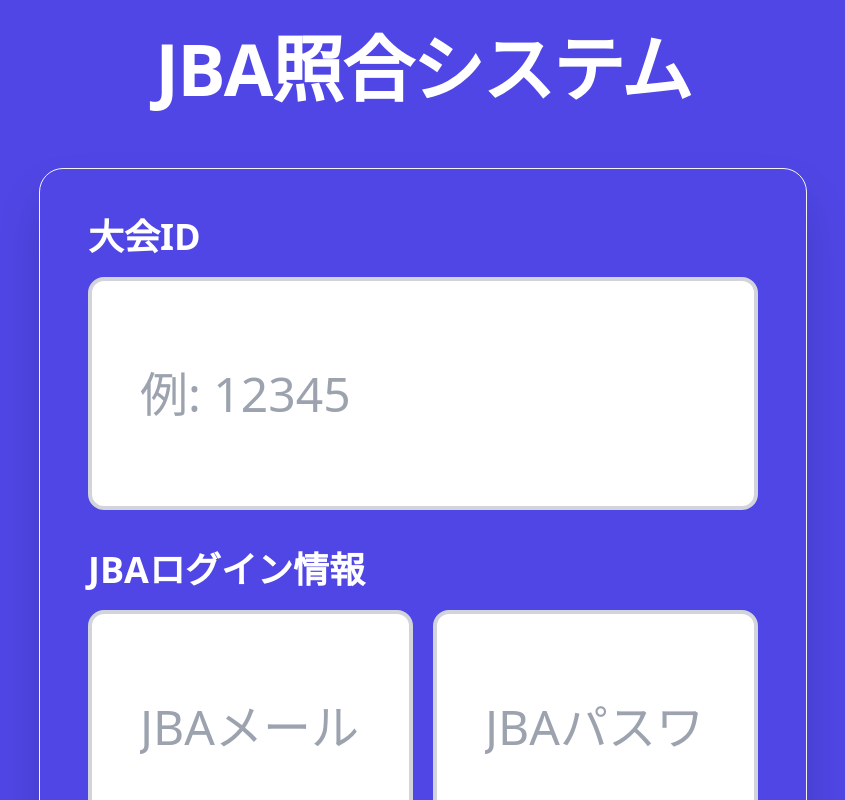
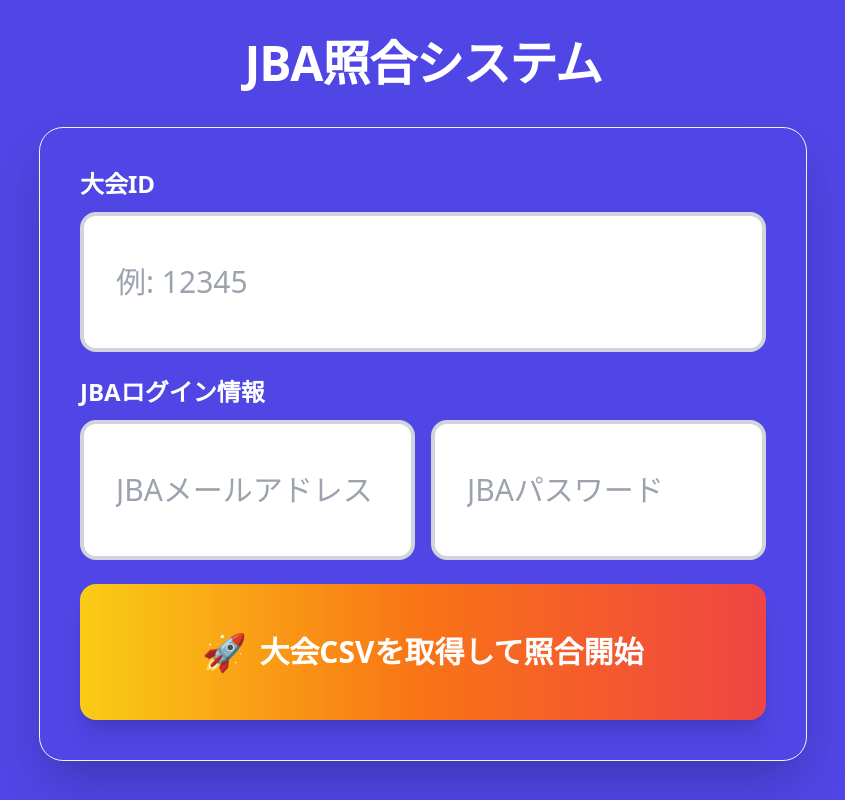
Before and after one commit to sapnap680/letada, a Next.js app in the folder ddadam/frontend/: page / in a window 1280 px wide. Shown: the top 800 px of the page, without its empty margins (217-1062 px from the left). Built offline with nearby package versions, Linux system fonts and the light colour scheme.

Commit message:
Add files via upload

```diff
--- a/ddadam/frontend/pages/index.tsx
+++ b/ddadam/frontend/pages/index.tsx
@@ -69,17 +69,17 @@ export default function Home() {
       <div className="min-h-screen flex items-center justify-center p-4 sm:p-8">
         <div className="w-full max-w-3xl">
           {/* ヘッダー */}
-          <div className="text-center mb-16">
-            <h1 className="text-6xl sm:text-7xl font-black mb-6 text-white tracking-tight">
+          <div className="text-center mb-10">
+            <h1 className="text-4xl sm:text-5xl font-black mb-4 text-white tracking-tight">
               JBA照合システム
             </h1>
           </div>
 
           {/* フォームカード */}
-          <div className="rounded-3xl shadow-2xl p-10 sm:p-12 border border-gray-100" style={{ backgroundColor: '#4f46e5' }}>
+          <div className="rounded-3xl shadow-2xl p-8 sm:p-10 border border-gray-100" style={{ backgroundColor: '#4f46e5' }}>
             {/* 大会ID入力 */}
-            <div className="mb-10">
-              <label className="block text-4xl font-bold mb-5 text-white">
+            <div className="mb-6">
+              <label className="block text-2xl font-bold mb-3 text-white">
                 大会ID
               </label>
               <input
@@ -88,56 +88,56 @@ export default function Home() {
                 value={gameId}
                 onChange={(e) => setGameId(e.target.value)}
                 style={{
-                  paddingTop: '5rem',
-                  paddingBottom: '5rem',
-                  paddingLeft: '3rem',
-                  paddingRight: '3rem',
+                  paddingTop: '3rem',
+                  paddingBottom: '3rem',
+                  paddingLeft: '2rem',
+                  paddingRight: '2rem',
                 }}
-                className="w-full bg-white border-4 border-gray-300 rounded-2xl text-gray-900 placeholder-gray-400 focus:outline-none focus:border-yellow-400 focus:ring-4 focus:ring-yellow-200 transition-all text-5xl font-medium"
+                className="w-full bg-white border-4 border-gray-300 rounded-2xl text-gray-900 placeholder-gray-400 focus:outline-none focus:border-yellow-400 focus:ring-4 focus:ring-yellow-200 transition-all text-3xl font-medium"
               />
             </div>
 
             {/* JBAログイン情報 */}
-            <div className="mb-10">
-              <label className="block text-4xl font-bold mb-5 text-white">
+            <div className="mb-6">
+              <label className="block text-2xl font-bold mb-3 text-white">
                 JBAログイン情報
               </label>
-              <div className="grid grid-cols-1 sm:grid-cols-2 gap-5">
+              <div className="grid grid-cols-1 sm:grid-cols-2 gap-4">
                 <input
                   type="email"
                   placeholder="JBAメールアドレス"
                   value={email}
                   onChange={(e) => setEmail(e.target.value)}
                   style={{
-                    paddingTop: '5rem',
-                    paddingBottom: '5rem',
-                    paddingLeft: '3rem',
-                    paddingRight: '3rem',
+                    paddingTop: '3rem',
+                    paddingBottom: '3rem',
+                    paddingLeft: '2rem',
+                    paddingRight: '2rem',
                   }}
-                  className="w-full bg-white border-4 border-gray-300 rounded-2xl text-gray-900 placeholder-gray-400 focus:outline-none focus:border-yellow-400 focus:ring-4 focus:ring-yellow-200 transition-all text-5xl font-medium"
+                  className="w-full bg-white border-4 border-gray-300 rounded-2xl text-gray-900 placeholder-gray-400 focus:outline-none focus:border-yellow-400 focus:ring-4 focus:ring-yellow-200 transition-all text-3xl font-medium"
                 />
                 <input
-                  type="password"
+                  type="text"
                   placeholder="JBAパスワード"
                   value={password}
                   onChange={(e) => setPassword(e.target.value)}
                   style={{
-                    paddingTop: '5rem',
-                    paddingBottom: '5rem',
-                    paddingLeft: '3rem',
-                    paddingRight: '3rem',
+                    paddingTop: '3rem',
+                    paddingBottom: '3rem',
+                    paddingLeft: '2rem',
+                    paddingRight: '2rem',
                   }}
-                  className="w-full bg-white border-4 border-gray-300 rounded-2xl text-gray-900 placeholder-gray-400 focus:outline-none focus:border-yellow-400 focus:ring-4 focus:ring-yellow-200 transition-all text-5xl font-medium"
+                  className="w-full bg-white border-4 border-gray-300 rounded-2xl text-gray-900 placeholder-gray-400 focus:outline-none focus:border-yellow-400 focus:ring-4 focus:ring-yellow-200 transition-all text-3xl font-medium"
                 />
               </div>
             </div>
 
             {/* エラー表示 */}
             {error && (
-              <div className="mb-8 p-6 bg-red-100 border-4 border-red-400 rounded-2xl">
+              <div className="mb-6 p-4 bg-red-100 border-4 border-red-400 rounded-2xl">
                 <div className="flex items-center">
-                  <span className="mr-3 text-4xl">❌</span>
-                  <span className="text-red-900 text-3xl font-bold">{error}</span>
+                  <span className="mr-3 text-2xl">❌</span>
+                  <span className="text-red-900 text-xl font-bold">{error}</span>
                 </div>
               </div>
             )}
@@ -148,21 +148,21 @@ export default function Home() {
               disabled={loading}
               style={loading ? {} : {
                 background: 'linear-gradient(to right, #facc15, #f97316, #ef4444)',
-                paddingTop: '5rem',
-                paddingBottom: '5rem',
-                paddingLeft: '3rem',
-                paddingRight: '3rem',
+                paddingTop: '3rem',
+                paddingBottom: '3rem',
+                paddingLeft: '2rem',
+                paddingRight: '2rem',
               }}
-              className={`w-full rounded-2xl font-black text-white text-5xl transition-all transform shadow-xl ${
+              className={`w-full rounded-2xl font-black text-white text-3xl transition-all transform shadow-xl ${
                 loading
-                  ? "bg-gray-400 cursor-not-allowed py-20 px-12"
+                  ? "bg-gray-400 cursor-not-allowed py-12 px-8"
                   : "hover:scale-105 active:scale-95 hover:shadow-2xl"
               }`}
             >
               {loading ? (
                 <span className="flex items-center justify-center">
                   <svg
-                    className="animate-spin -ml-1 mr-4 h-16 w-16 text-white"
+                    className="animate-spin -ml-1 mr-3 h-10 w-10 text-white"
                     xmlns="http://www.w3.org/2000/svg"
                     fill="none"
                     viewBox="0 0 24 24"
@@ -181,11 +181,11 @@ export default function Home() {
                       d="M4 12a8 8 0 018-8V0C5.373 0 0 5.373 0 12h4zm2 5.291A7.962 7.962 0 014 12H0c0 3.042 1.135 5.824 3 7.938l3-2.647z"
                     ></path>
                   </svg>
-                  <span className="text-5xl">処理中...</span>
+                  <span className="text-3xl">処理中...</span>
                 </span>
               ) : (
                 <span className="flex items-center justify-center">
-                  <span className="mr-4 text-6xl">🚀</span>
+                  <span className="mr-3 text-4xl">🚀</span>
                   <span>大会CSVを取得して照合開始</span>
                 </span>
               )}
```
Also changed, not shown: 1 other file (tests, documents, lock files or other folders).
